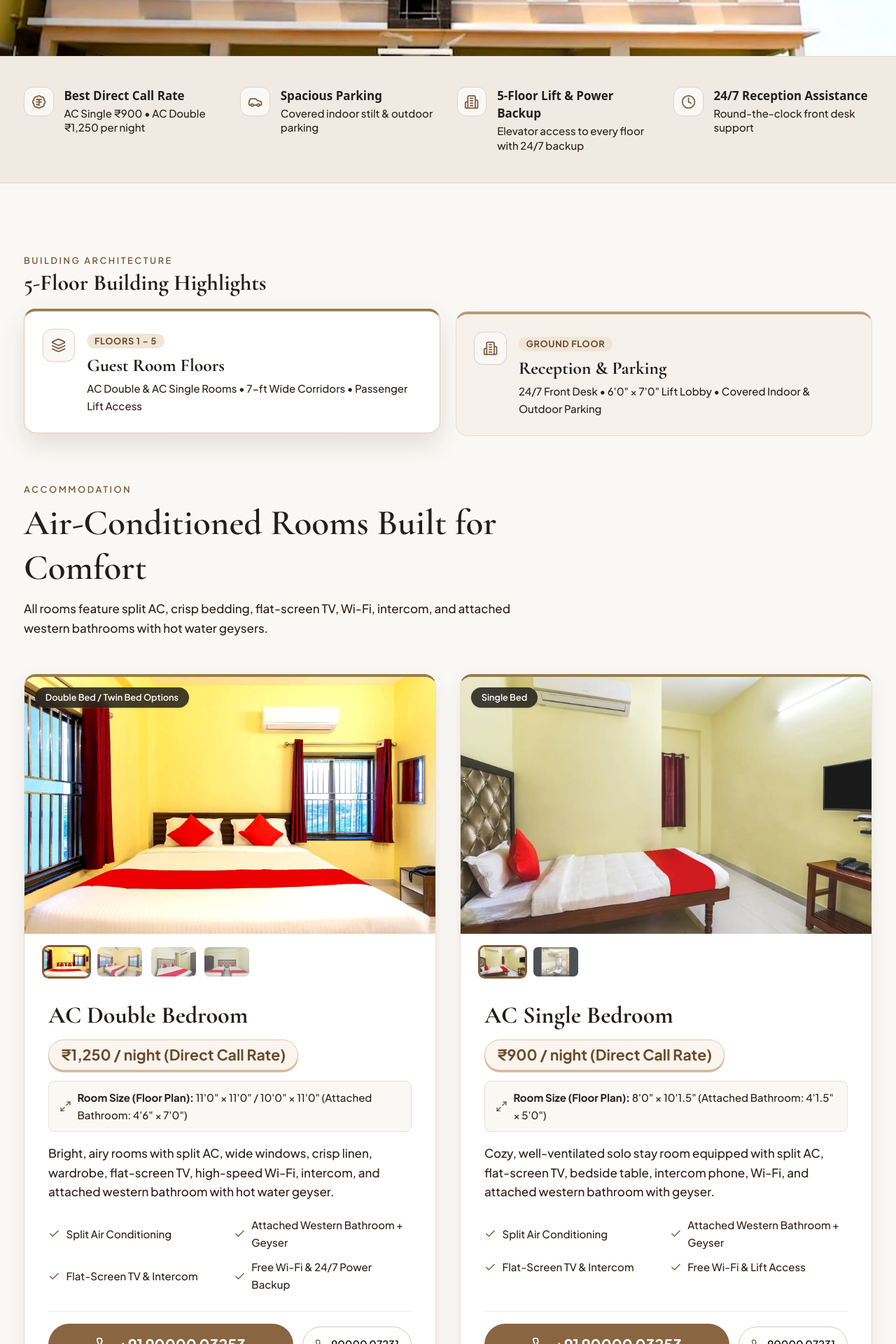
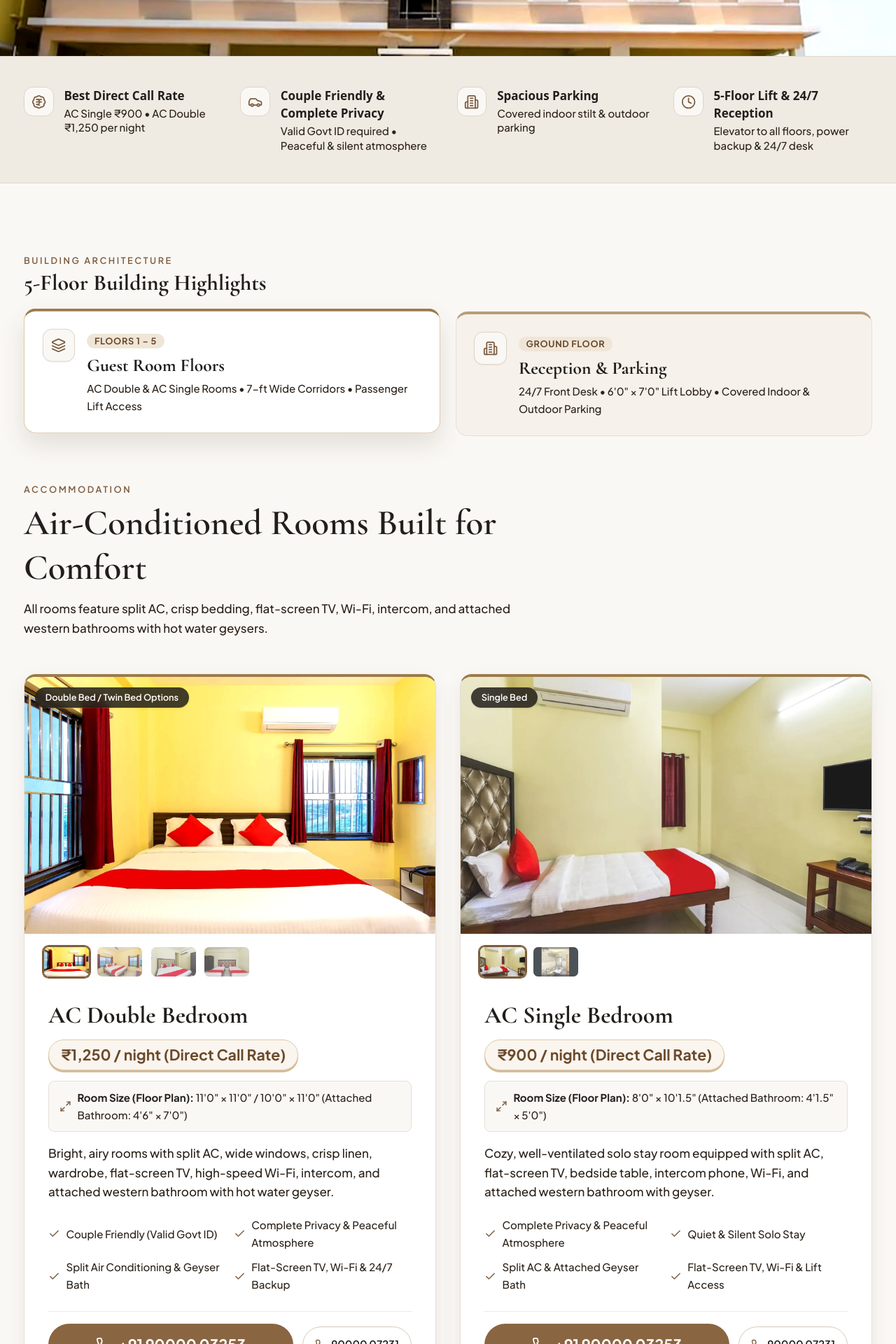
Before and after one commit to vssomarajupalli-lgtm/rk-residency-nellore, a React (Vite) app: page / in a window 1280 px wide. Shown: the part 760-2680 px from the top of the page at 70% size. Built offline with nearby package versions, Linux system fonts and the light colour scheme.

Commit message:
Add Couple Friendly, Complete Privacy & Peaceful Atmosphere highlights

```diff
--- a/src/data/hotelData.json
+++ b/src/data/hotelData.json
@@ -81,16 +81,16 @@
         "images/ac-twin-room-front.webp"
       ],
       "highlightsEn": [
-        "Split Air Conditioning",
-        "Attached Western Bathroom + Geyser",
-        "Flat-Screen TV & Intercom",
-        "Free Wi-Fi & 24/7 Power Backup"
+        "Couple Friendly (Valid Govt ID)",
+        "Complete Privacy & Peaceful Atmosphere",
+        "Split Air Conditioning & Geyser Bath",
+        "Flat-Screen TV, Wi-Fi & 24/7 Backup"
       ],
       "highlightsTe": [
-        "స్ప్లిట్ ఏసీ",
-        "అటాచ్డ్ వెస్ట్రన్ బాత్రూమ్ + గీజర్",
-        "టీవీ & ఇంటర్‌కామ్",
-        "ఉచిత వై-ఫై & 24/7 పవర్ బ్యాకప్"
+        "కపుల్ ఫ్రెండ్లీ (చెల్లుబాటు అయ్యే ప్రభుత్వ ID)",
+        "పూర్తి ప్రైవసీ & ప్రశాంత వాతావరణం",
+        "స్ప్లిట్ ఏసీ & గీజర్ బాత్రూమ్",
+        "టీవీ, ఉచిత వై-ఫై & 24/7 పవర్ బ్యాకప్"
       ]
     },
     {
@@ -111,16 +111,16 @@
         "images/attached-bathroom.webp"
       ],
       "highlightsEn": [
-        "Split Air Conditioning",
-        "Attached Western Bathroom + Geyser",
-        "Flat-Screen TV & Intercom",
-        "Free Wi-Fi & Lift Access"
+        "Complete Privacy & Peaceful Atmosphere",
+        "Quiet & Silent Solo Stay",
+        "Split AC & Attached Geyser Bath",
+        "Flat-Screen TV, Wi-Fi & Lift Access"
       ],
       "highlightsTe": [
-        "స్ప్లిట్ ఏసీ",
-        "అటాచ్డ్ వెస్ట్రన్ బాత్రూమ్ + గీజర్",
-        "టీవీ & ఇంటర్‌కామ్",
-        "ఉచిత వై-ఫై & లిఫ్ట్ సౌకర్యం"
+        "పూర్తి ప్రైవసీ & ప్రశాంత వాతావరణం",
+        "నిశ్శబ్ద & ప్రశాంత బస",
+        "స్ప్లిట్ ఏసీ & గీజర్ బాత్రూమ్",
+        "టీవీ, ఉచిత వై-ఫై & లిఫ్ట్ సౌకర్యం"
       ]
     }
   ],
--- a/src/data/translations.js
+++ b/src/data/translations.js
@@ -1,6 +1,8 @@
 export const translations = {
   en: {
     ticker: [
+      'Couple Friendly (Valid Govt ID) | Complete Privacy',
+      'Peaceful & Silent Atmosphere on Muthukur Road',
       'Direct Way to Adani Krishnapatnam Port (Muthukur Road)',
       'Right Near Narayana Medical College & Super Specialty Hospital',
       'Close to Medicover & Apollo Specialty Hospitals',
@@ -32,16 +34,16 @@ export const translations = {
         desc: 'AC Single ₹900 • AC Double ₹1,250 per night',
       },
       {
+        title: 'Couple Friendly & Complete Privacy',
+        desc: 'Valid Govt ID required • Peaceful & silent atmosphere',
+      },
+      {
         title: 'Spacious Parking',
         desc: 'Covered indoor stilt & outdoor parking',
       },
       {
-        title: '5-Floor Lift & Power Backup',
-        desc: 'Elevator access to every floor with 24/7 backup',
-      },
-      {
-        title: '24/7 Reception Assistance',
-        desc: 'Round-the-clock front desk support',
+        title: '5-Floor Lift & 24/7 Reception',
+        desc: 'Elevator to all floors, power backup & 24/7 desk',
       },
     ],
     roomsSection: {
@@ -136,6 +138,10 @@ export const translations = {
           a: 'All room reservations are handled directly by phone at +91 90000 03253 or +91 90000 07231. Calling directly guarantees our best tariff (AC Single ₹900 / AC Double ₹1,250) with zero middleman fees.',
         },
         {
+          q: 'Is RK Residency couple friendly and private?',
+          a: 'Yes, RK Residency is couple friendly for guests presenting valid Government-issued photo ID for all adults. We ensure complete privacy and a peaceful, silent atmosphere away from city noise.',
+        },
+        {
           q: 'What identification is required during arrival?',
           a: 'A valid Government-issued photo ID (Aadhaar Card, Passport, Driving Licence, or Voter ID) is mandatory for all adult guests staying at the property.',
         },
@@ -180,6 +186,8 @@ export const translations = {
   },
   te: {
     ticker: [
+      'కపుల్ ఫ్రెండ్లీ (చెల్లుబాటు అయ్యే ప్రభుత్వ ID) | పూర్తి ప్రైవసీ',
+      'ముత్తుకూరు రోడ్‌లో ప్రశాంతమైన & నిశ్శబ్ద వాతావరణం',
       'అదానీ కృష్ణపట్నం పోర్ట్‌కు నేరుగా వెళ్లే మార్గం (ముత్తుకూరు రోడ్)',
       'నారాయణ మెడికల్ కాలేజ్ & సూపర్ స్పెషాలిటీ ఆసుపత్రికి అతి సమీపంలో',
       'మెడికవర్ & అపోలో స్పెషాలిటీ ఆసుపత్రులకు దగ్గరలో',
@@ -211,16 +219,16 @@ export const translations = {
         desc: 'ఏసీ సింగిల్ ₹900 • ఏసీ డబుల్ ₹1,250 / రాత్రి',
       },
       {
+        title: 'కపుల్ ఫ్రెండ్లీ & పూర్తి ప్రైవసీ',
+        desc: 'ప్రభుత్వ ID తప్పనిసరి • ప్రశాంతమైన, నిశ్శబ్ద వాతావరణం',
+      },
+      {
         title: 'విశాలమైన పార్కింగ్',
         desc: 'కవర్డ్ ఇండోర్ & అవుట్‌డోర్ పార్కింగ్ సౌకర్యం',
       },
       {
-        title: '5-అంతస్తుల లిఫ్ట్ & పవర్ బ్యాకప్',
-        desc: 'అన్ని అంతస్తులకు లిఫ్ట్ మరియు 24/7 పవర్ బ్యాకప్',
-      },
-      {
-        title: '24/7 రిసెప్షన్ సహాయం',
-        desc: 'అర్ధరాత్రి అయినా అందుబాటులో ఉండే ఫ్రంట్ డెస్క్',
+        title: '5-అంతస్తుల లిఫ్ట్ & 24/7 రిసెప్షన్',
+        desc: 'అన్ని అంతస్తులకు లిఫ్ట్, పవర్ బ్యాకప్ & 24/7 సహాయం',
       },
     ],
     roomsSection: {
@@ -315,6 +323,10 @@ export const translations = {
           a: 'గదుల బుకింగ్ కోసం +91 90000 03253 లేదా +91 90000 07231 నంబర్లకు నేరుగా కాల్ చేయండి. డైరెక్ట్ కాల్ ద్వారా ఎటువంటి అదనపు రుసుము లేకుండా ఉత్తమ ధర (సింగిల్ ₹900 / డబుల్ ₹1,250) లభిస్తుంది.',
         },
         {
+          q: 'ఆర్కే రెసిడెన్సీ కపుల్ ఫ్రెండ్లీనా? ప్రైవసీ ఎలా ఉంటుంది?',
+          a: 'అవును, చెల్లుబాటు అయ్యే ప్రభుత్వ ఫోటో గుర్తింపు కార్డు ఉన్న పెద్దలకు ఆర్కే రెసిడెన్సీ కపుల్ ఫ్రెండ్లీ. అతిథులకు పూర్తి ప్రైవసీ మరియు నగర రద్దీకి దూరంగా ప్రశాంతమైన, నిశ్శబ్ద వాతావరణం అందిస్తాము.',
+        },
+        {
           q: 'వసతి కోసం ఏ గుర్తింపు కార్డు అవసరం?',
           a: 'బస చేసే పెద్దలందరూ తప్పనిసరిగా చెల్లుబాటు అయ్యే ప్రభుత్వ ఫోటో గుర్తింపు కార్డు (ఆధార్, పాస్‌పోర్ట్, డ్రైవింగ్ లైసెన్స్ లేదా ఓటర్ ఐడీ) చూపించాలి.',
         },
```
